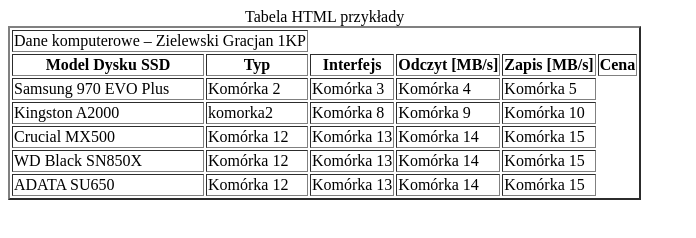
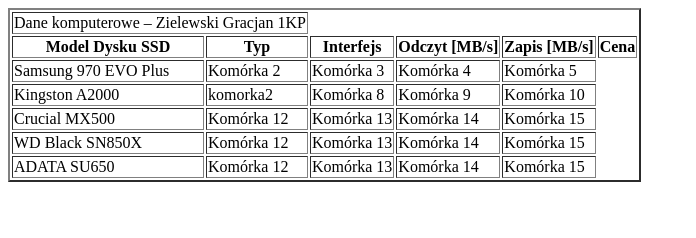
Before and after one commit to Kruk2137/Kruk2137.github.io, a plain HTML site: page tabela_zielewski.html in a window 1280 px wide. Shown: the whole page, without its empty margins (0-696 px from the left). Drawn offline with Linux system fonts and the light colour scheme.

Commit message:
Update tabela_zielewski.html

```diff
--- a/tabela_zielewski.html
+++ b/tabela_zielewski.html
@@ -6,7 +6,6 @@
 </head>
 <body>
 <table border=2>
- <caption>Tabela HTML przykłady</caption>
  <thead>
    <tr>
   <td colspan="2">Dane komputerowe – Zielewski Gracjan 1KP</td>
```
